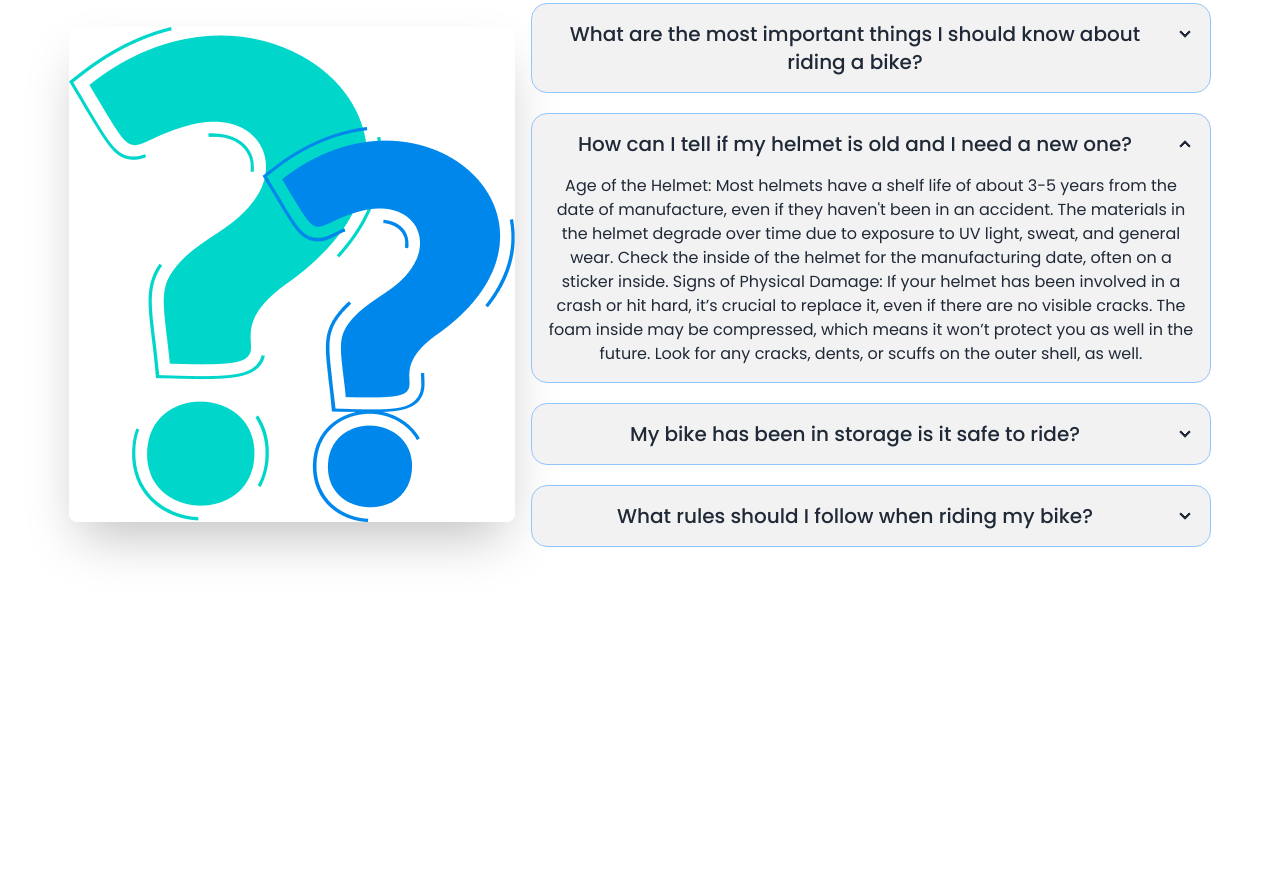
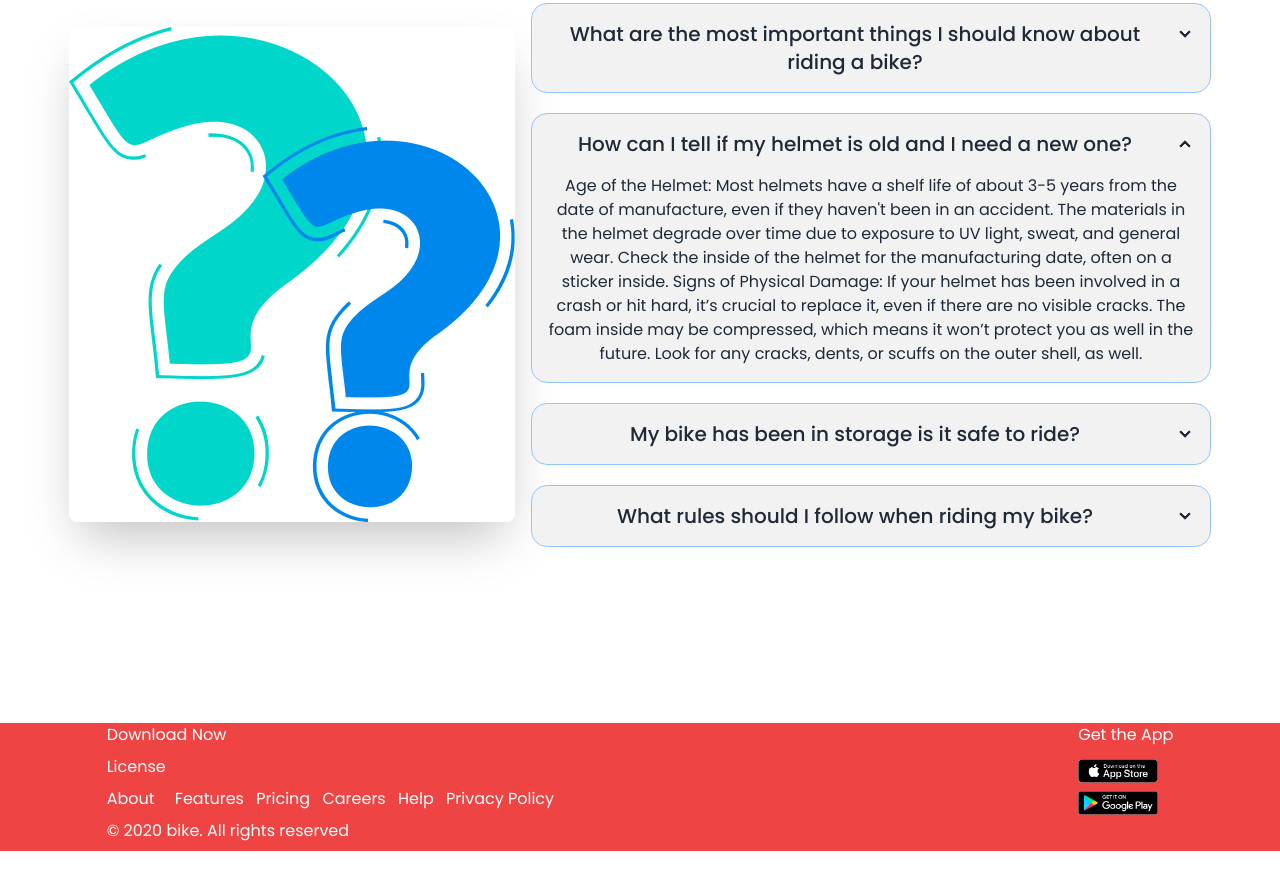
Before and after one commit to Mdsheikhmohaimenulislam/Biker-Zone, a plain HTML site: page index.html in a window 1280 px wide. Shown: the part 3044-3933 px from the top of the page. Before the commit the page ends 3703 px from the top, so only its background shows below. Drawn offline with nearby package versions, Linux system fonts and the light colour scheme.

Commit message:
added footer text and icon

```diff
--- a/index.html
+++ b/index.html
@@ -286,7 +286,7 @@
                 <p><span class="font-semibold text-5xl">Frequently Asked</span><span class="font-semibold text-5xl text-[#E76F51]"> Q stions</span></p>
               </div>
 <!-- Asked image section -->
-              <div class="hero mt-8 ">
+              <div class="hero mt-8 mb-40">
                 <div class="hero-content flex-col md:flex-col lg:flex-row flex-1">
                   <img
                     src="./images/others/faq.png"
@@ -336,6 +336,35 @@
             </section>
 <!-- Asked Question section end -->
     </main>
-
+    <footer class="bg-red-500">
+      <!-- <section> -->
+        <div class="w-5/6 mx-auto flex flex-col text-white justify-between  mb-50 md:flex-col lg:flex-row">
+          <!-- text about content -->
+          <div>
+            <div class="space-y-2 mb-2 ">
+              <p>Download Now</p>
+              <p>License</p>
+            </div>
+            <div class="space-x-2 space-y-2">
+              <a href="">About</a>
+              <a href="">Features</a>
+              <a href="">Pricing</a>
+              <a href="">Careers</a>
+              <a href="">Help</a>
+              <a href="">Privacy Policy</a>
+            </div>
+            <p class="mt-2 mb-2">© 2020 bike. All rights reserved</p>
+          </div>
+<!-- icon content -->
+      <div">
+          <p class="mb-3">Get the App</p>
+          <div class="w-20 space-y-2">
+            <img src="./images/others/ios.png" alt="">
+            <img src="./images/others/android.png" alt="">
+          </div>
+      </div>
+    </div>
+      <!-- </section> -->
+    </footer>
 </body>
 </html>
```
